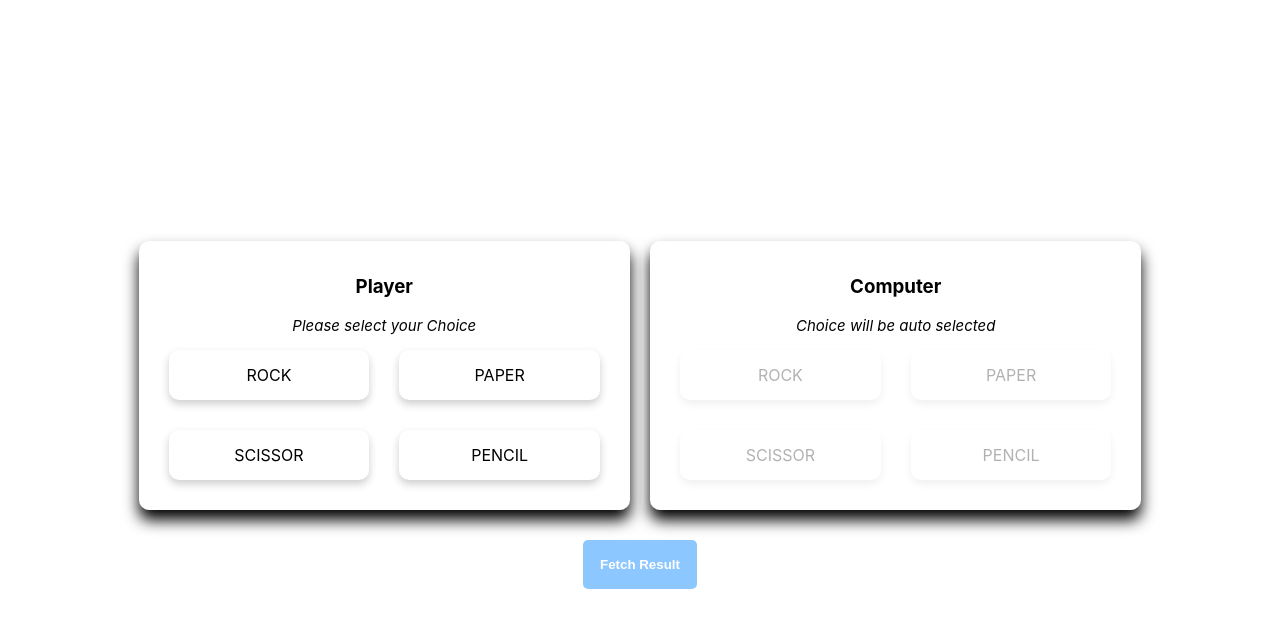
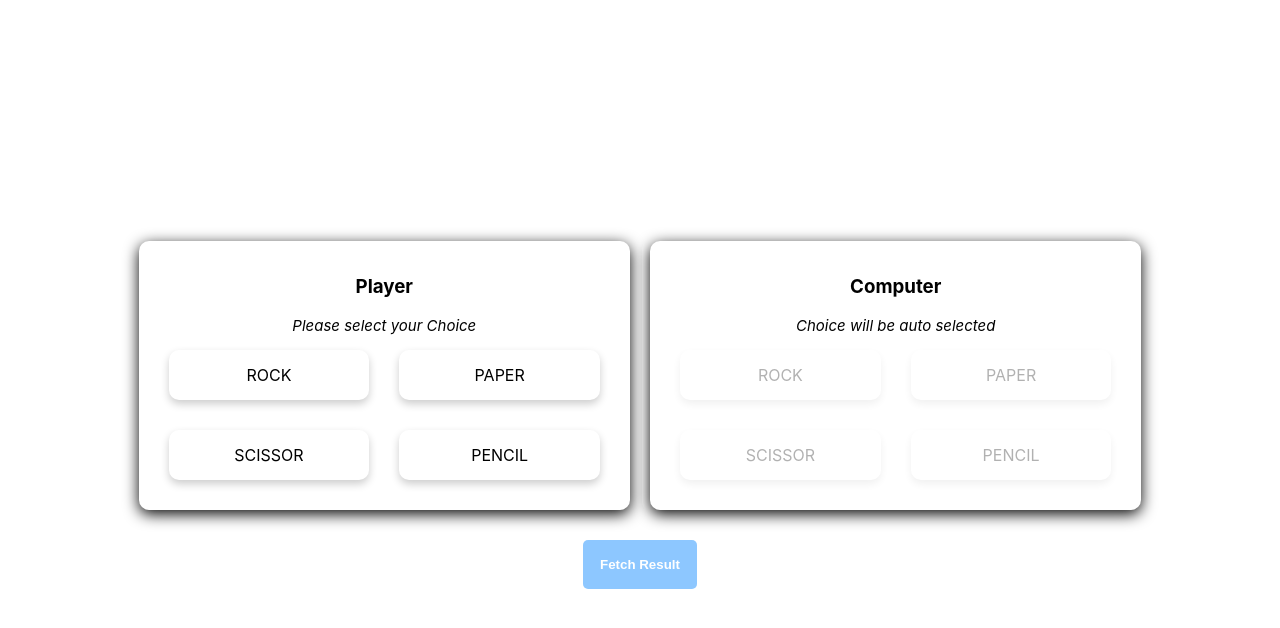
Before and after one commit to Aravind1105/AERQ-Proj-frontend, a React (Create React App) app: page /game/type in a window 1280 px wide. Both pictures are taken after a click on the button "Player vs Computer". Shown: the top 628 px of the page. Built offline with nearby package versions, Linux system fonts and the light colour scheme.

Commit message:
fix css and packages

```diff
--- a/package.json
+++ b/package.json
@@ -4,7 +4,7 @@
   "private": true,
   "dependencies": {
     "@testing-library/jest-dom": "^5.16.2",
-    "@testing-library/react": "^12.1.2",
+    "@testing-library/react": "^12.1.3",
     "@testing-library/user-event": "^13.5.0",
     "@types/jest": "^27.4.0",
     "@types/node": "^16.11.24",
--- a/src/components/StartGame/index.tsx
+++ b/src/components/StartGame/index.tsx
@@ -33,9 +33,7 @@ declare module "react" {
 const StartGame: FC = () => {
   const { type } = useParams<GameParams>();
   // isCompPlay variable results whether game invloves the player or only the computer.
-  const [isCompPlay] = useState<boolean>(
-    Variables.COMP_VS_COMP.type === type ? true : false
-  );
+  const [isCompPlay] = useState<boolean>(Variables.COMP_VS_COMP.type === type);
   const [choices, setChoices] = useState<choiceProps>({
     firstValue: "",
     secondValue: "",
@@ -99,7 +97,7 @@ const StartGame: FC = () => {
   };
 
   return (
-    <Fragment>
+    <>
       <Container>
         <Card>
           <Header>
@@ -194,7 +192,7 @@ const StartGame: FC = () => {
           onRetry={onRetry}
         />
       )}
-    </Fragment>
+    </>
   );
 };
 
--- a/src/components/StartGame/styles.ts
+++ b/src/components/StartGame/styles.ts
@@ -9,7 +9,7 @@ export const Container = styled.div`
 `;
 
 export const Card = styled.div`
-  box-shadow: 0 10px 15px black, 0 0 0 8px #ffffffeb;
+  box-shadow: 0 4px 15px, 0 0 0 8px #ffffffeb;
   padding: 15px;
   margin: 10px;
   border-radius: 10px;
```
Also changed, not shown: 1 other file (tests, documents, lock files or other folders).
